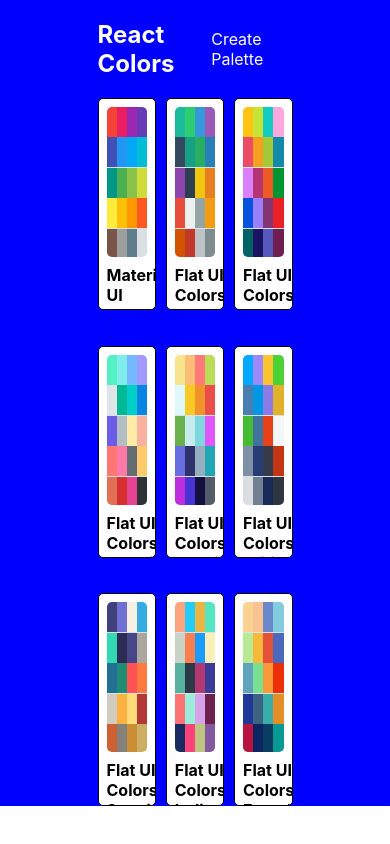
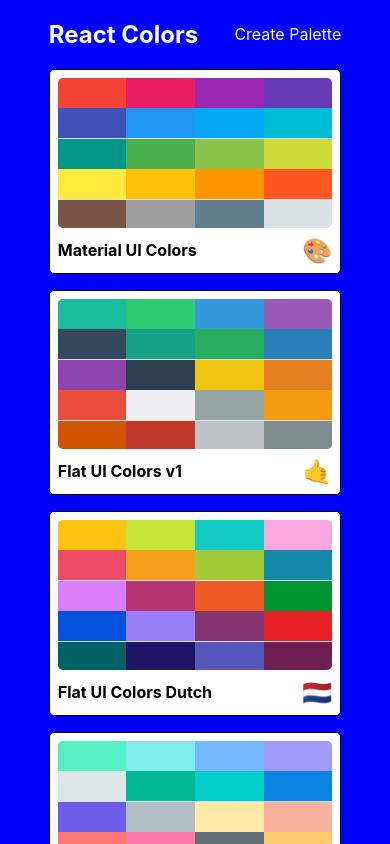
Before and after one commit to PaulV87/Colors-app, a React (Create React App) app: page / in a window 390 px wide. Shown: the top 844 px of the page. Built offline with nearby package versions, Linux system fonts and the light colour scheme.

Commit message:
Made PaletteList responsive

```diff
--- a/src/NewPaletteForm.js
+++ b/src/NewPaletteForm.js
@@ -26,7 +26,6 @@
       open: true,
       colors: this.props.palettes[0].colors,
     };
-
     this.addNewColor = this.addNewColor.bind(this);
     this.handleChange = this.handleChange.bind(this);
     this.handleSubmit = this.handleSubmit.bind(this);
@@ -42,8 +41,6 @@
   handleDrawerClose = () => {
     this.setState({ open: false });
   };
-
-
 
   addNewColor(newColor) {
     this.setState({
--- a/src/styles/PaletteListStyles.js
+++ b/src/styles/PaletteListStyles.js
@@ -1,3 +1,5 @@
+import sizes from './sizes';
+
 export default {
   root: {
     backgroundColor: "blue",
@@ -12,6 +14,15 @@
     alignItems: "flex-start",
     flexDirection: "column",
     flexWrap: "wrap",
+    [sizes.down("xl")]: {
+      width: "80%"
+    },
+    [sizes.down("lg")]: {
+      width: "80%"
+    },
+    [sizes.down("xs")]: {
+      width: "75%"
+    },
   },
   nav: {
     display: "flex",
@@ -29,6 +40,14 @@
     width: "100%",
     display: "grid",
     gridTemplateColumns: "repeat(3, 30%)",
-    gridGap: "5%",
-  }
+    gridGap: "1.5rem",
+    [sizes.down("md")]: {
+      gridTemplateColumns: "repeat(2 , 50%)",
+    },
+    [sizes.down("xs")]: {
+      gridTemplateColumns: "repeat(1 , 100%)",
+      gridGap: "1rem"
+    },
+
+  },
 }
--- a/src/styles/sizes.js
+++ b/src/styles/sizes.js
@@ -7,7 +7,8 @@
       xs:"575.98px",
       sm:"767.98px",
       md: "991.98px",
-      lg:"1199.98px"
+      lg:"1199.98px",
+      xl:"1400",
     }
     return `@media (max-width: ${sizes[size]})`
   }
```
